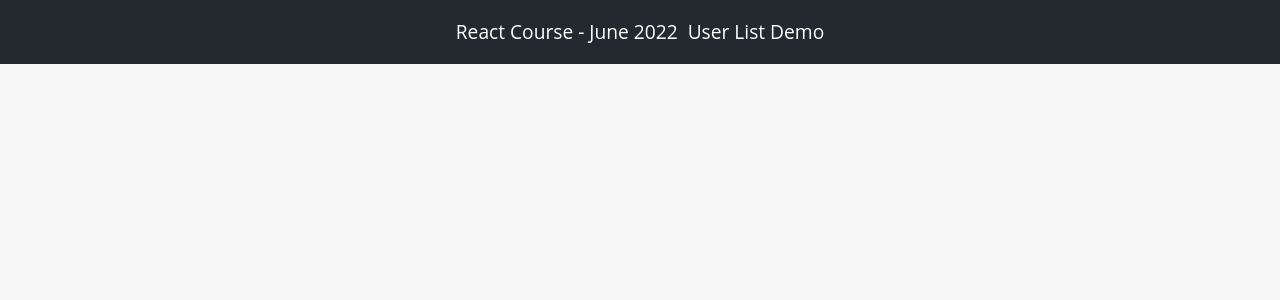
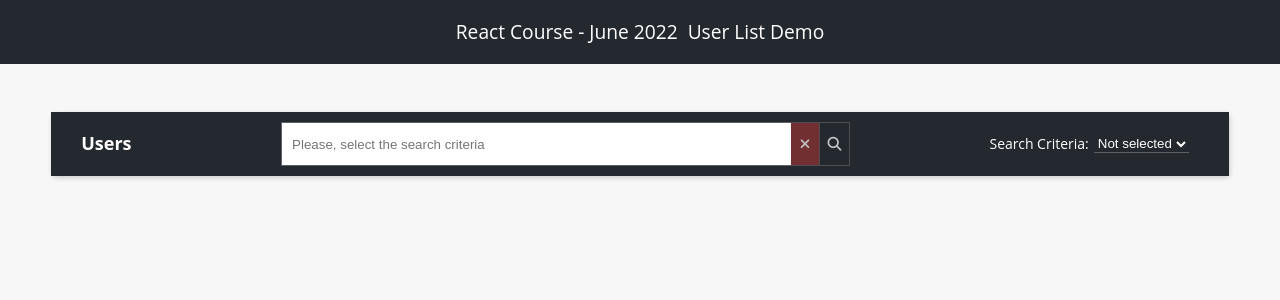
Before and after one commit to BorislavBenderov/user-list, a React (Create React App) app: page / in a window 1280 px wide. Shown: the top 300 px of the page. Built offline with nearby package versions, Linux system fonts and the light colour scheme.

Commit message:
Create search form component

```diff
--- a/src/App.js
+++ b/src/App.js
@@ -1,9 +1,15 @@
 import { Header } from "./Components/Header";
+import { Search } from "./Components/Search";
 
 function App() {
   return (
     <div className="App">
       <Header />
+      <main className="main">
+      <section className="card users-container">
+        <Search />
+      </section>
+      </main>
     </div>
   );
 }
--- /dev/null
+++ b/src/Components/Search.js
@@ -0,0 +1,49 @@
+export const Search = () => {
+    return (
+        <form className="search-form">
+            <h2>
+                <svg
+                    aria-hidden="true"
+                    focusable="false"
+                    data-prefix="fas"
+                    data-icon="user"
+                    className="svg-inline--fa fa-user SearchBar_icon__cXpTg"
+                    role="img"
+                    xmlns="http://www.w3.org/2000/svg"
+                    viewBox="0 0 448 512"
+                >
+                    <path
+                        fill="currentColor"
+                        d="M224 256c70.7 0 128-57.31 128-128s-57.3-128-128-128C153.3 0 96 57.31 96 128S153.3 256 224 256zM274.7 304H173.3C77.61 304 0 381.6 0 477.3c0 19.14 15.52 34.67 34.66 34.67h378.7C432.5 512 448 496.5 448 477.3C448 381.6 370.4 304 274.7 304z"
+                    ></path>
+                </svg>
+                <span>Users</span>
+            </h2>
+            <div className="search-input-container">
+                <input
+                    type="text"
+                    placeholder="Please, select the search criteria"
+                    name="search"
+                />
+                {/* Show the clear button only if input field length !== 0 */}
+                <button className="btn close-btn">
+                    <i className="fa-solid fa-xmark" />
+                </button>
+                <button className="btn" title="Please, select the search criteria">
+                    <i className="fa-solid fa-magnifying-glass" />
+                </button>
+            </div>
+            <div className="filter">
+                <span>Search Criteria:</span>
+                <select name="criteria" className="criteria" value="">
+                    <option value="">Not selected</option>
+                    <option value="">First Name</option>
+                    <option value="">Last Name</option>
+                    <option value="">Email</option>
+                    <option value="">Phone</option>
+                </select>
+            </div>
+        </form>
+
+    );
+}
```
